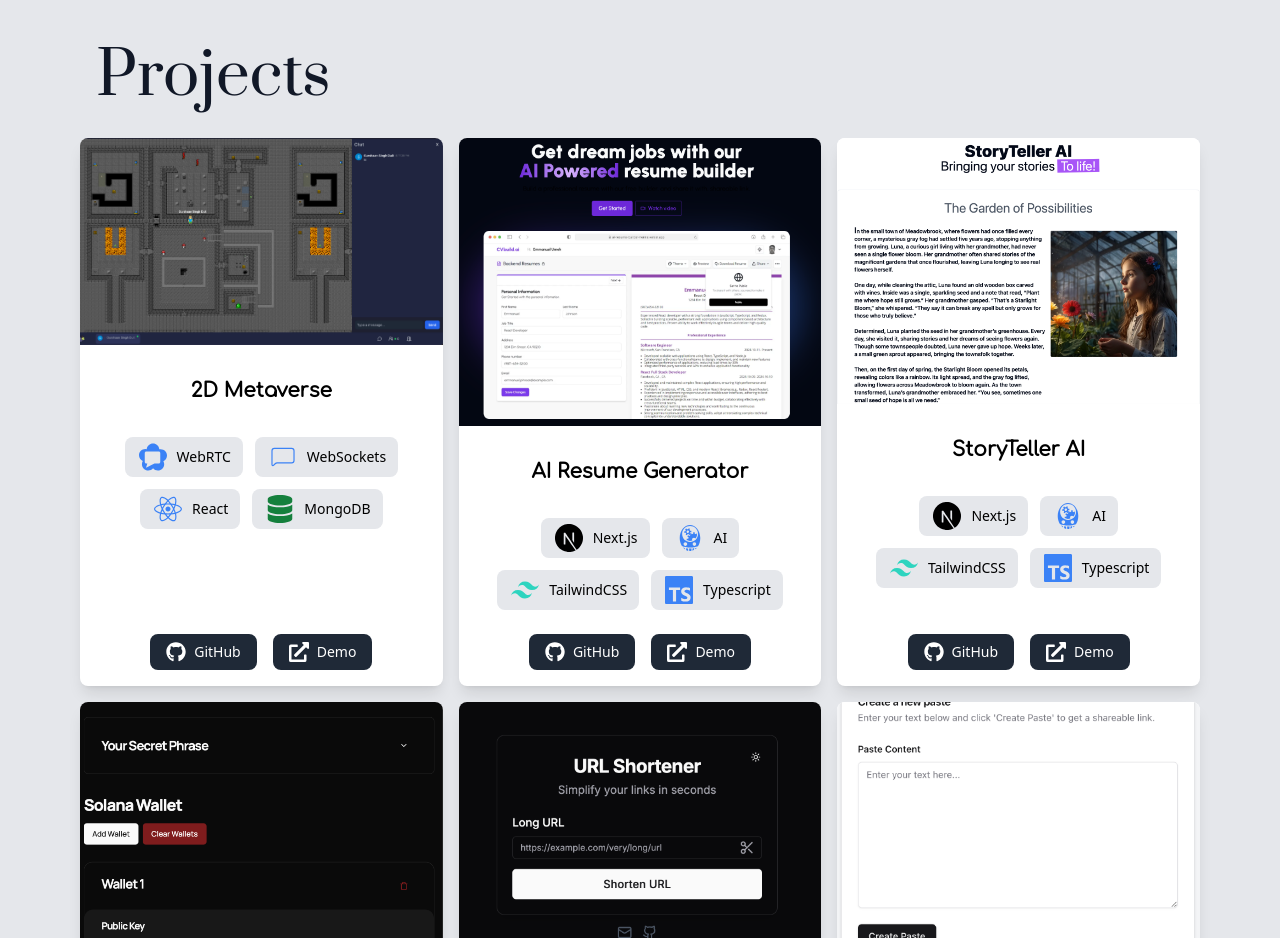
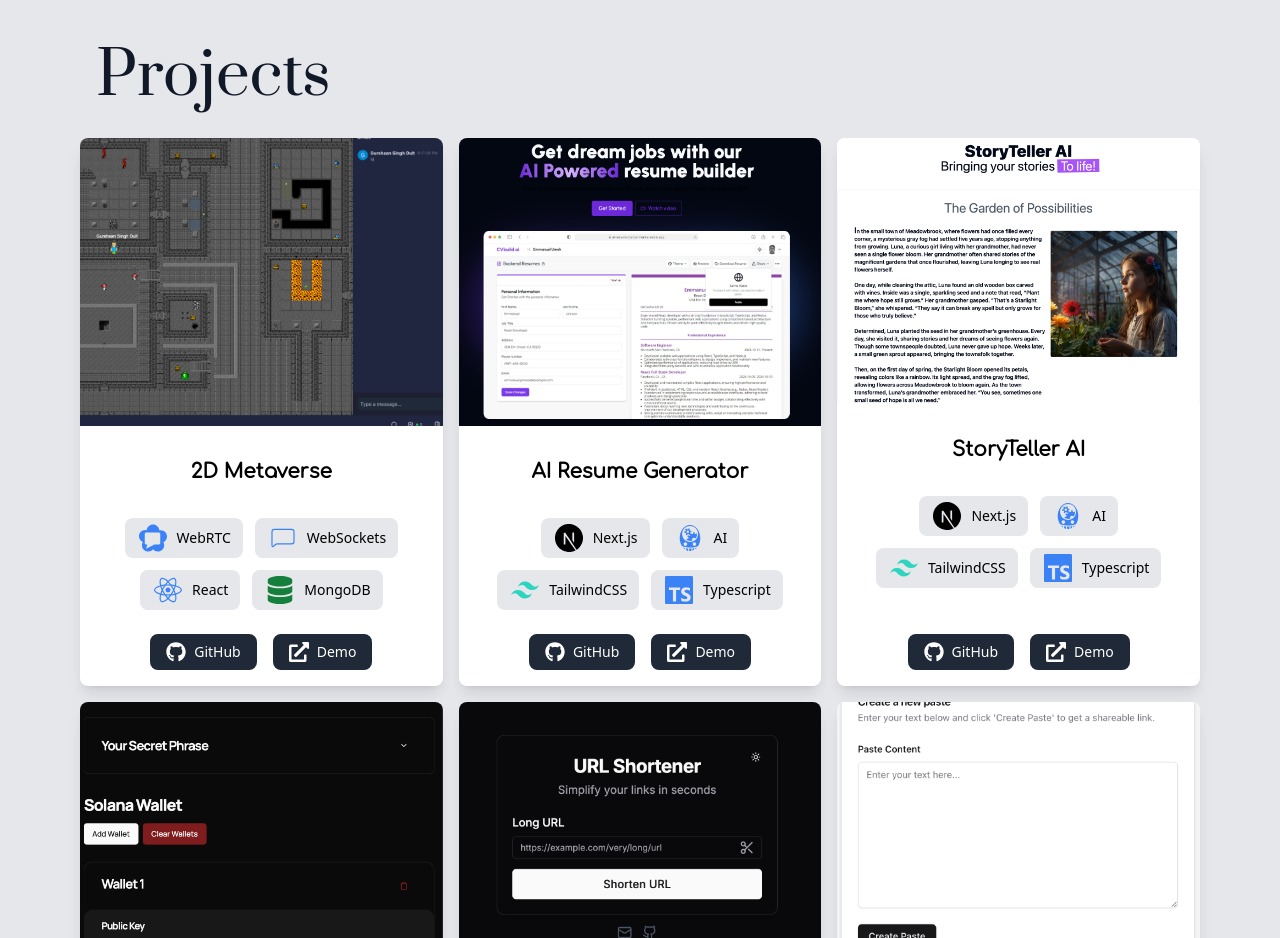
Before and after one commit to gurshaan17/portfolio, a React (Create React App) app: page / in a window 1280 px wide. Shown: the part 1360-2298 px from the top of the page. Built offline with nearby package versions, Linux system fonts and the light colour scheme; a web font is replaced by a local one.

Commit message:
image changed

```diff
--- a/src/components/Projects.jsx
+++ b/src/components/Projects.jsx
@@ -51,7 +51,7 @@ function Projects() {
   const projects = [
     {
       title:"2D Metaverse",
-      imageUrl: "meta.png",
+      imageUrl: "meta1.png",
       link: "https://github.com/gurshaan17/2d_metaverse",
       linkType: "github",
       techStack: "WebRTC, WebSockets, React, MongoDB",
```
Also changed, not shown: public/meta1.png (added).
